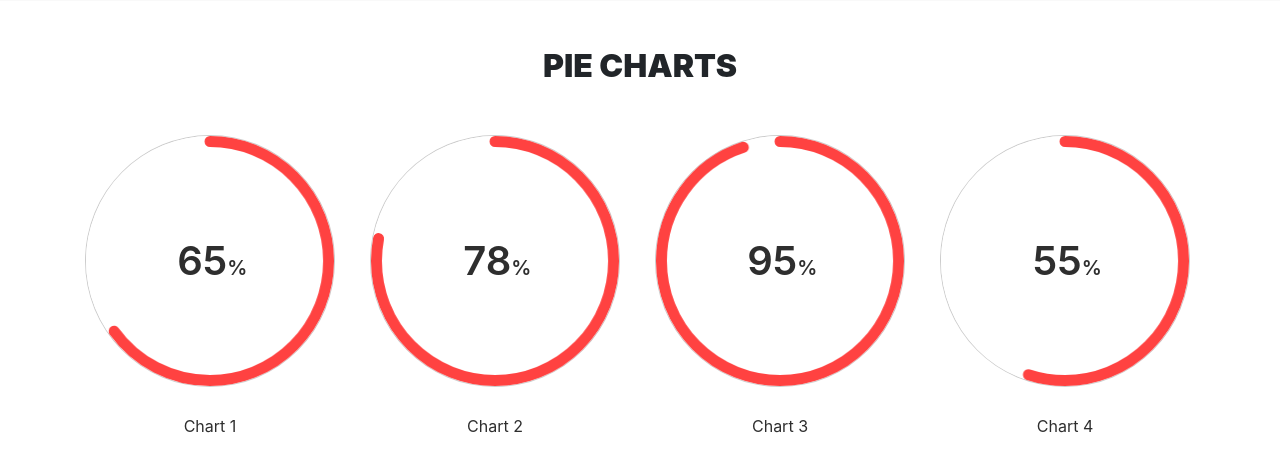
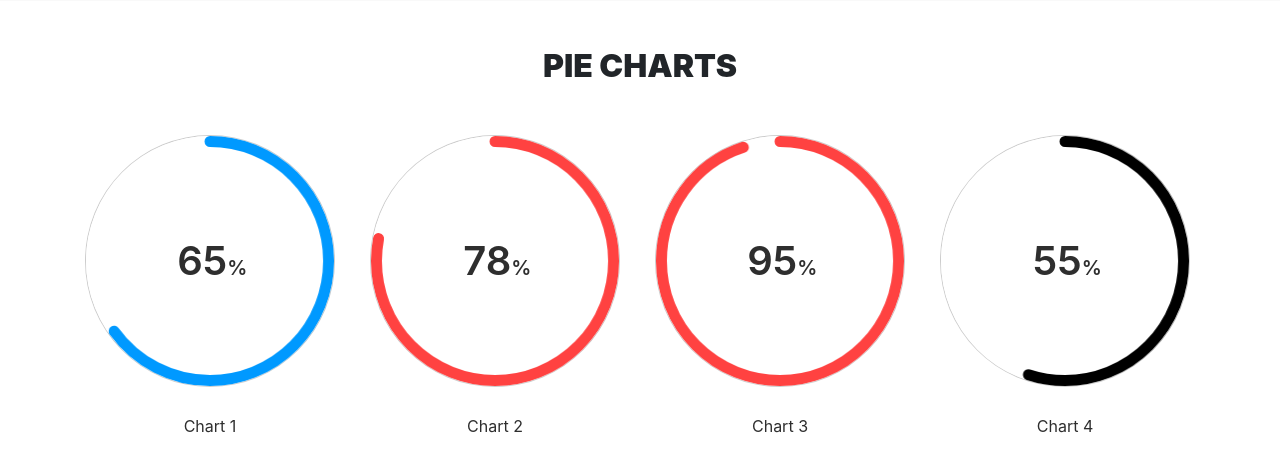
Before and after one commit to jamesdesigns/pie-charts, a plain HTML site: page index.html in a window 1280 px wide. Drawn offline with nearby package versions, Linux system fonts and the light colour scheme; a web font is replaced by a local one.

Commit message:
Edit colors of the pie charts

```diff
--- a/index.html
+++ b/index.html
@@ -19,7 +19,7 @@
           <div class="col-xs-12 col-sm-6 col-md-3">
             <div class="skill-item center-block">
               <div class="chart-container">
-                <div class="chart " data-percent="65" data-bar-color="#ff4241">
+                <div class="chart " data-percent="65" data-bar-color="#0099ff">
                   <span class="percent" data-after="%">65</span>
                 </div>
               </div>
@@ -55,7 +55,7 @@
           <div class="col-xs-12 col-sm-6 col-md-3">
             <div class="skill-item center-block">
               <div class="chart-container">
-                <div class="chart " data-percent="55" data-bar-color="#ff4241">
+                <div class="chart " data-percent="55" data-bar-color="#000000">
                   <span class="percent" data-after="%">55</span>
                 </div>
               </div>
```
